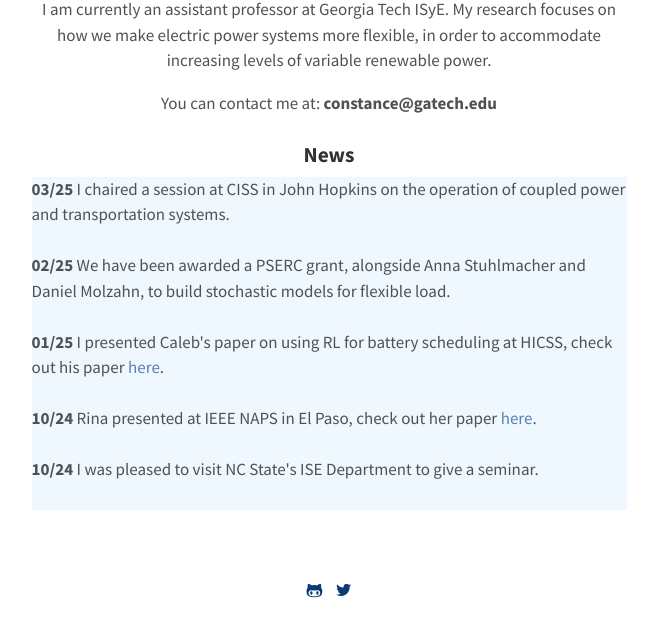
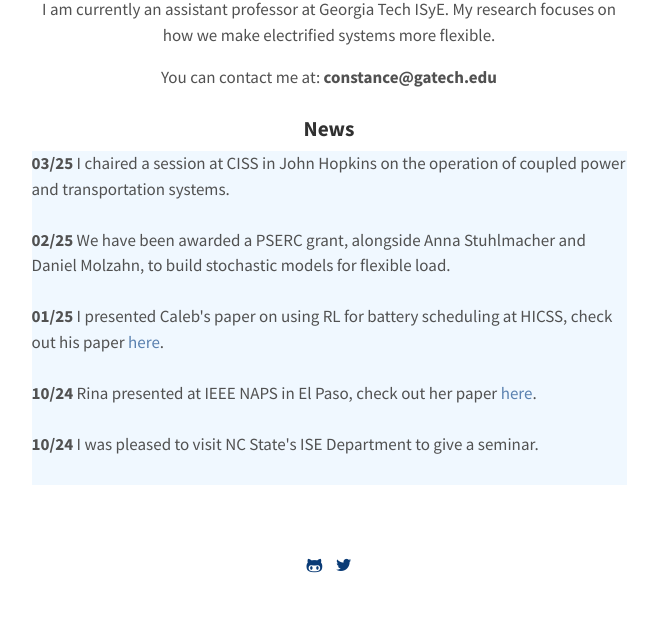
Before and after one commit to constancecrozier/constancecrozier.github.io, a Jekyll site: the page built from index.html, in a window 1280 px wide. Shown: the part 393-1031 px from the top of the page, without its empty margins (311-969 px from the left). Built offline with Jekyll 4.4.1, drawn with Linux system fonts in a browser that asks for light colours; after the commit the page ends 1005 px from its top, so only the background shows below that.

Commit message:
Update index.html

```diff
--- a/index.html
+++ b/index.html
@@ -12,7 +12,7 @@ title: Home
 
 
     <p>
-      I am currently an assistant professor at Georgia Tech ISyE. My research focuses on how we make electric power systems more flexible, in order to accommodate increasing levels of variable renewable power.
+      I am currently an assistant professor at Georgia Tech ISyE. My research focuses on how we make electrified systems more flexible.
     </p>
 
     <p>
```
